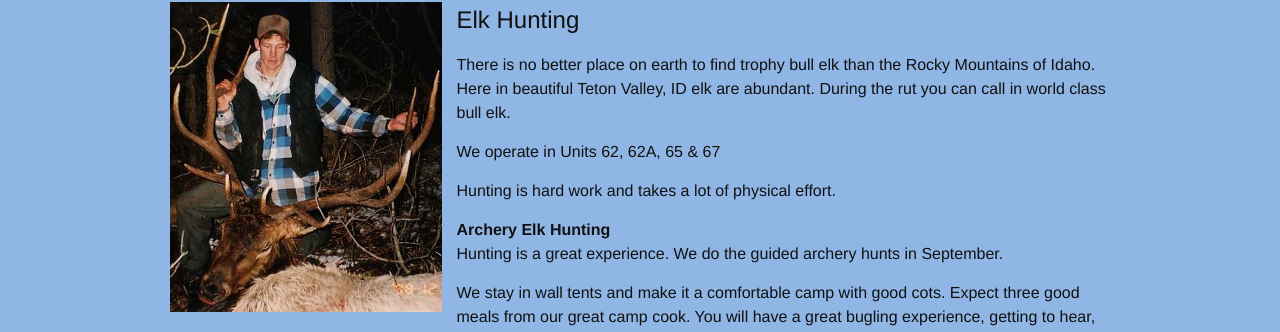
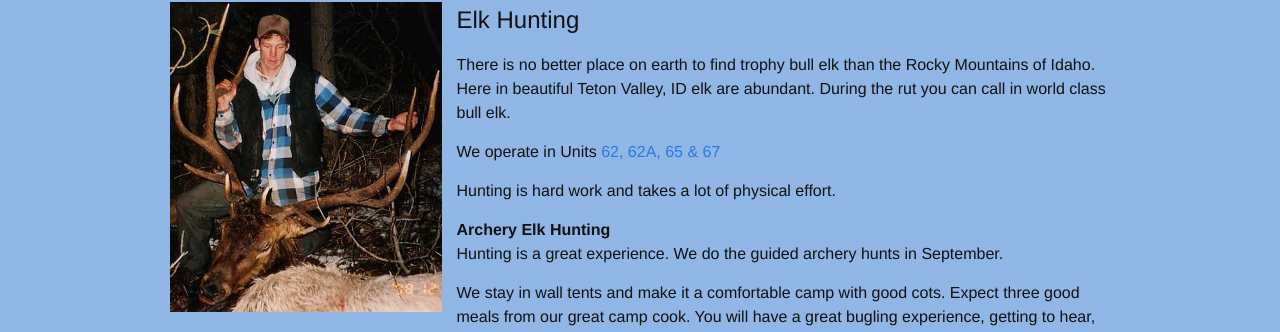
Before and after one commit to justinbkay/robsonoutfitters, a Jekyll site: the page built from index.html, in a window 1280 px wide and 900 px high, scrolled down 827 px. Shown: the part 117-449 px from the top of the window. Built offline with Jekyll 4.4.1, drawn with Linux system fonts in a browser that asks for light colours; some of the changed lines change nothing that is shown.

Commit message:
link to hunt planner

```diff
--- a/index.html
+++ b/index.html
@@ -42,7 +42,7 @@ layout: default
         </p>
 
         <p>
-          We operate in Units 62, 62A, 65 & 67
+          We operate in Units <a href="https://fishandgame.idaho.gov/ifwis/huntplanner/mapcenter/" target="_blank">62, 62A, 65 & 67</a>
         </p>
         <p>
           Hunting is hard work and takes a lot of physical effort.
```
